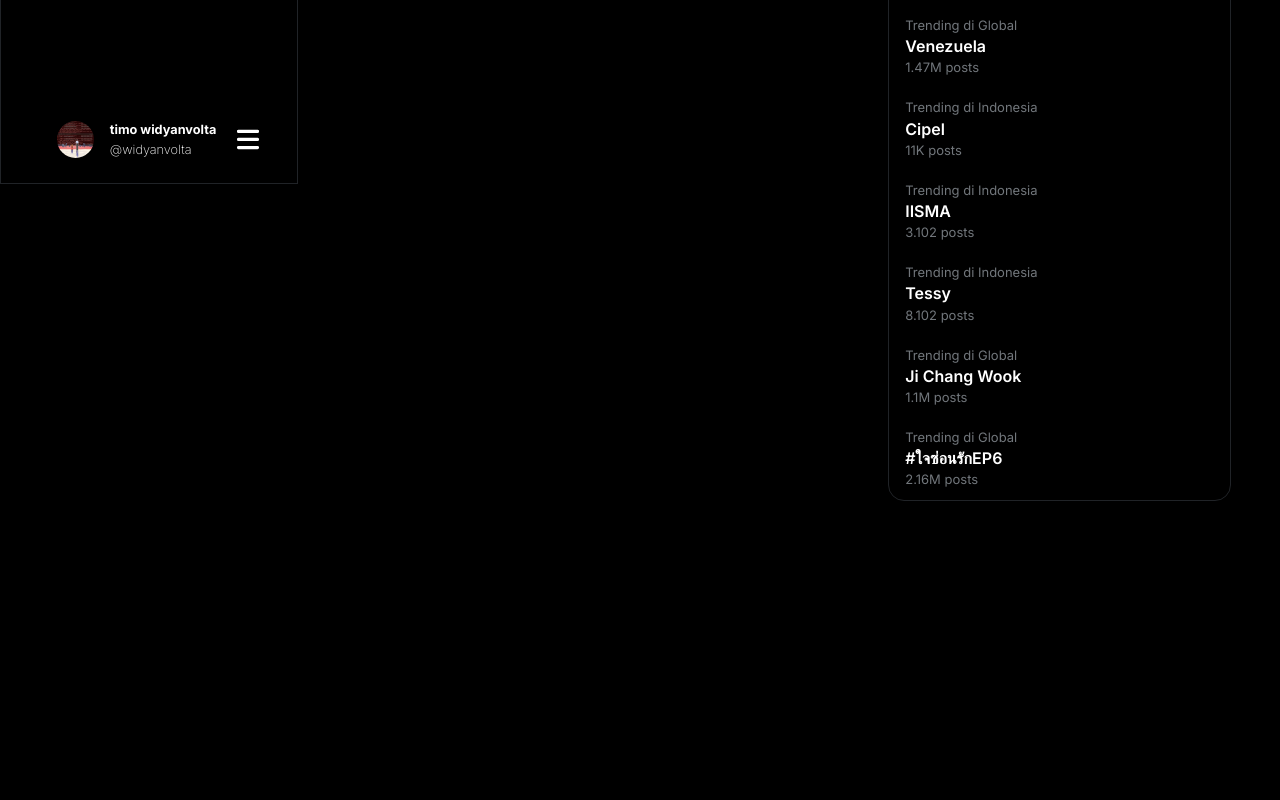
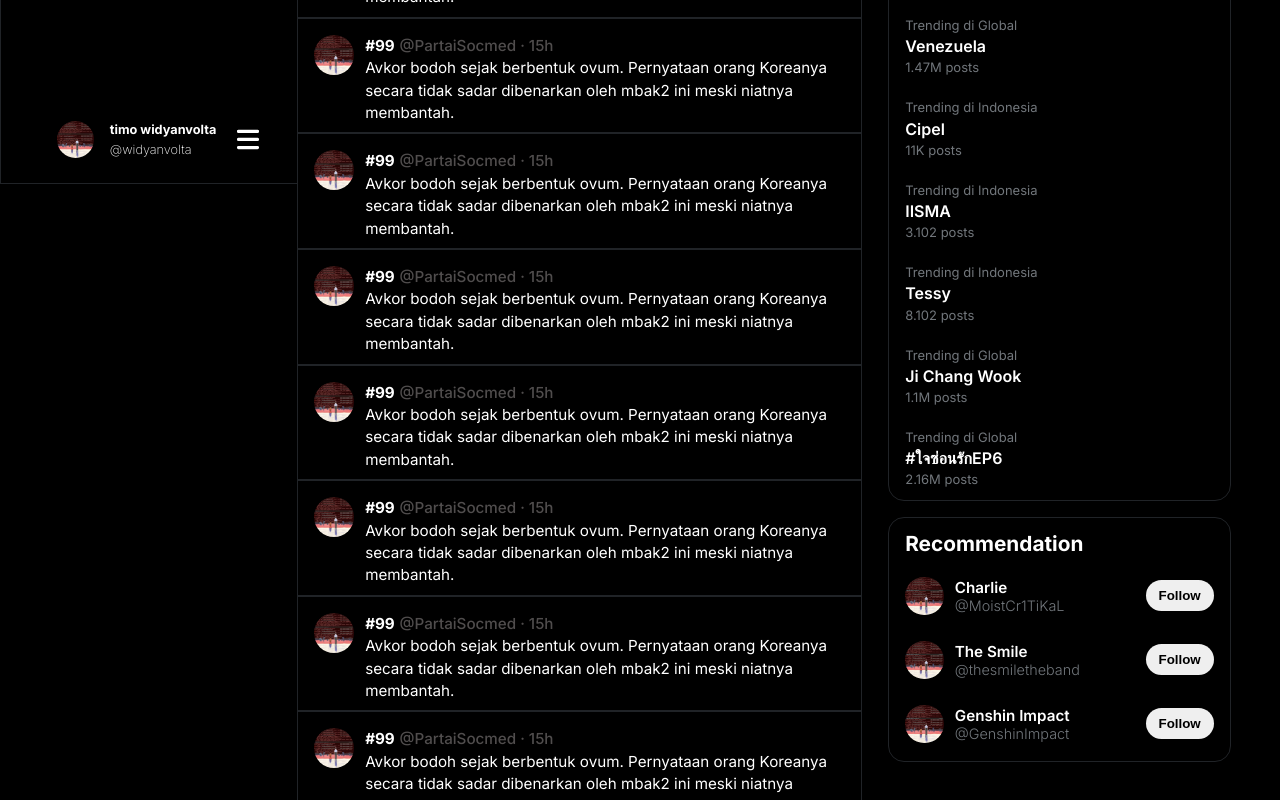
Before and after one commit to tamtemtomm/twitter-clone, a React (Create React App) app in the folder client/: page / in a window 1280 px wide. Shown: the part 620-1420 px from the top of the page. Before the commit the page ends 1125 px from the top, so only its background shows below. Built offline with nearby package versions, Linux system fonts and the light colour scheme.

Commit message:
Finish Essential UI

```diff
--- /dev/null
+++ b/client/src/components/AccountBox/AccountBox.css
@@ -0,0 +1,29 @@
+.account-box {
+  display: flex;
+  gap: 0.7rem;
+  align-items: center;
+  height: 3rem;
+}
+
+.account-box-text-container {
+  display: flex;
+  flex-direction: column;
+  width: 100%;
+}
+
+.account-box h3 {
+  font-size: 0.95rem;
+  font-weight: 600;
+}
+
+.account-box h4 {
+  font-weight: 300;
+  font-size: 0.9rem;
+  color: var(--color-gray-text);
+}
+
+.account-box button {
+  padding: 0.5rem 0.8rem;
+  border-radius: 1rem;
+  font-weight: 600;
+}
--- /dev/null
+++ b/client/src/components/AccountBox/AccountBox.tsx
@@ -0,0 +1,30 @@
+import React from "react";
+import ProfilePicture from "../../components/ProfilePicture";
+import "./AccountBox.css"
+
+interface AccountBoxProps{
+  username: string,
+  userTag: string,
+  profilePicture: string
+}
+
+const AccountBox = (props: AccountBoxProps) => {
+  return (
+    <div className="follow-recommendation-list-container">
+      <div className="account-box">
+        <ProfilePicture
+          profilePicture={props.profilePicture}
+          width="2.4rem"
+          text="profilePicture"
+        />
+        <div className="account-box-text-container">
+          <h3>{props.username}</h3>
+          <h4>@{props.userTag}</h4>
+        </div>
+        <button>Follow</button>
+      </div>
+    </div>
+  );
+};
+
+export default AccountBox;
--- /dev/null
+++ b/client/src/components/AccountBox/AccountRecommendationList.tsx
@@ -0,0 +1,19 @@
+import profilePicture from "../../assets/account-profile-test.jpg";
+
+export const accountRecommendationList = [
+  {
+    username: "Charlie",
+    userTag: "MoistCr1TiKaL",
+    profilePicture: profilePicture,
+  },
+  {
+    username: "The Smile",
+    userTag: "thesmiletheband",
+    profilePicture: profilePicture,
+  },
+  {
+    username: "Genshin Impact",
+    userTag: "GenshinImpact",
+    profilePicture: profilePicture,
+  },
+];
--- a/client/src/components/Post/Post.css
+++ b/client/src/components/Post/Post.css
@@ -4,6 +4,7 @@
   gap: 0.7rem;
   padding: 1rem 1rem 0.5rem 1rem;
   font-size: 0.95rem;
+  border: 1px solid var(--color-gray)
 }
 
 .post-profile {
--- a/client/src/components/Post/PostList.tsx
+++ b/client/src/components/Post/PostList.tsx
@@ -23,5 +23,96 @@ export const postList = [
     postTime: "15h",
     tweet:
       "Avkor bodoh sejak berbentuk ovum.\n Pernyataan orang Koreanya secara tidak sadar dibenarkan oleh mbak2 ini meski niatnya membantah.",
+  },{
+    userId: 1,
+    username: "#99",
+    userTag: "PartaiSocmed",
+    postTime: "15h",
+    tweet:
+      "Avkor bodoh sejak berbentuk ovum.\n Pernyataan orang Koreanya secara tidak sadar dibenarkan oleh mbak2 ini meski niatnya membantah.",
+  },{
+    userId: 1,
+    username: "#99",
+    userTag: "PartaiSocmed",
+    postTime: "15h",
+    tweet:
+      "Avkor bodoh sejak berbentuk ovum.\n Pernyataan orang Koreanya secara tidak sadar dibenarkan oleh mbak2 ini meski niatnya membantah.",
+  },{
+    userId: 1,
+    username: "#99",
+    userTag: "PartaiSocmed",
+    postTime: "15h",
+    tweet:
+      "Avkor bodoh sejak berbentuk ovum.\n Pernyataan orang Koreanya secara tidak sadar dibenarkan oleh mbak2 ini meski niatnya membantah.",
+  },{
+    userId: 1,
+    username: "#99",
+    userTag: "PartaiSocmed",
+    postTime: "15h",
+    tweet:
+      "Avkor bodoh sejak berbentuk ovum.\n Pernyataan orang Koreanya secara tidak sadar dibenarkan oleh mbak2 ini meski niatnya membantah.",
+  },{
+    userId: 1,
+    username: "#99",
+    userTag: "PartaiSocmed",
+    postTime: "15h",
+    tweet:
+      "Avkor bodoh sejak berbentuk ovum.\n Pernyataan orang Koreanya secara tidak sadar dibenarkan oleh mbak2 ini meski niatnya membantah.",
+  },{
+    userId: 1,
+    username: "#99",
+    userTag: "PartaiSocmed",
+    postTime: "15h",
+    tweet:
+      "Avkor bodoh sejak berbentuk ovum.\n Pernyataan orang Koreanya secara tidak sadar dibenarkan oleh mbak2 ini meski niatnya membantah.",
+  },{
+    userId: 1,
+    username: "#99",
+    userTag: "PartaiSocmed",
+    postTime: "15h",
+    tweet:
+      "Avkor bodoh sejak berbentuk ovum.\n Pernyataan orang Koreanya secara tidak sadar dibenarkan oleh mbak2 ini meski niatnya membantah.",
+  },{
+    userId: 1,
+    username: "#99",
+    userTag: "PartaiSocmed",
+    postTime: "15h",
+    tweet:
+      "Avkor bodoh sejak berbentuk ovum.\n Pernyataan orang Koreanya secara tidak sadar dibenarkan oleh mbak2 ini meski niatnya membantah.",
+  },{
+    userId: 1,
+    username: "#99",
+    userTag: "PartaiSocmed",
+    postTime: "15h",
+    tweet:
+      "Avkor bodoh sejak berbentuk ovum.\n Pernyataan orang Koreanya secara tidak sadar dibenarkan oleh mbak2 ini meski niatnya membantah.",
+  },{
+    userId: 1,
+    username: "#99",
+    userTag: "PartaiSocmed",
+    postTime: "15h",
+    tweet:
+      "Avkor bodoh sejak berbentuk ovum.\n Pernyataan orang Koreanya secara tidak sadar dibenarkan oleh mbak2 ini meski niatnya membantah.",
+  },{
+    userId: 1,
+    username: "#99",
+    userTag: "PartaiSocmed",
+    postTime: "15h",
+    tweet:
+      "Avkor bodoh sejak berbentuk ovum.\n Pernyataan orang Koreanya secara tidak sadar dibenarkan oleh mbak2 ini meski niatnya membantah.",
+  },{
+    userId: 1,
+    username: "#99",
+    userTag: "PartaiSocmed",
+    postTime: "15h",
+    tweet:
+      "Avkor bodoh sejak berbentuk ovum.\n Pernyataan orang Koreanya secara tidak sadar dibenarkan oleh mbak2 ini meski niatnya membantah.",
+  },{
+    userId: 1,
+    username: "#99",
+    userTag: "PartaiSocmed",
+    postTime: "15h",
+    tweet:
+      "Avkor bodoh sejak berbentuk ovum.\n Pernyataan orang Koreanya secara tidak sadar dibenarkan oleh mbak2 ini meski niatnya membantah.",
   },
 ];
--- /dev/null
+++ b/client/src/components/Trend/Trend.css
@@ -0,0 +1,29 @@
+
+.trend-container h1 {
+    font-size: 1.3rem;
+    display: flex;
+    flex-direction: column;
+  }
+
+  .trend-list {
+    display: flex;
+    flex-direction: column;
+    gap: 0.2rem;
+  }
+
+  .trend-list h4 {
+    font-weight: 400;
+    font-size: small;
+    color: var(--color-gray-text);
+  }
+
+  .trend-list h3 {
+    font-weight: 600;
+    font-size: medium;
+  }
+
+  .trend-list p {
+    font-weight: 400;
+    font-size: small;
+    color: var(--color-gray-text);
+  }
--- a/client/src/components/Trend/Trend.tsx
+++ b/client/src/components/Trend/Trend.tsx
@@ -1,4 +1,5 @@
 import React from "react";
+import "./Trend.css"
 
 interface TrendMenuProps {
   location: string;
--- a/client/src/pages/Home/Explore.css
+++ b/client/src/pages/Home/Explore.css
@@ -64,31 +64,20 @@
   gap: 1.5rem;
 }
 
-.trend-container h1 {
+.follow-recommendation-container {
+  display: flex;
+  flex-direction: column;
+  width: 82%;
+  /* height: 8rem; */
+  margin: 0 auto;
+  padding: 0.8rem 1rem;
+  border-radius: 1rem;
+  border: 1px solid var(--color-gray);
+  gap: 1rem;
+}
+
+.follow-recommendation-container h1 {
   font-size: 1.3rem;
   display: flex;
   flex-direction: column;
 }
-
-.trend-list {
-  display: flex;
-  flex-direction: column;
-  gap: 0.2rem;
-}
-
-.trend-list h4 {
-  font-weight: 400;
-  font-size: small;
-  color: var(--color-gray-text);
-}
-
-.trend-list h3 {
-  font-weight: 600;
-  font-size: medium;
-}
-
-.trend-list p {
-  font-weight: 400;
-  font-size: small;
-  color: var(--color-gray-text);
-}
--- a/client/src/pages/Home/Explore.tsx
+++ b/client/src/pages/Home/Explore.tsx
@@ -2,7 +2,9 @@ import "./Explore.css";
 import Icon from "../../components/Icon";
 import Trend from "../../components/Trend/Trend";
 import SearchIcon from "../../assets/svg/magnifying-glass-solid.svg";
+import AccountBox from "../../components/AccountBox/AccountBox";
 import { trendList } from "../../components/Trend/TrendList";
+import { accountRecommendationList } from "../../components/AccountBox/AccountRecommendationList";
 
 const Explore = () => {
   return (
@@ -30,6 +32,12 @@ const Explore = () => {
           <Trend {...trend} />
         ))}
       </div>
+      <div className="follow-recommendation-container">
+        <h1>Recommendation</h1>
+        {accountRecommendationList?.map((account) => (
+          <AccountBox {...account} />
+        ))}
+      </div>
     </section>
   );
 };
--- a/client/src/pages/Home/Main.tsx
+++ b/client/src/pages/Home/Main.tsx
@@ -3,7 +3,7 @@ import "./Main.css";
 
 import Post from "../../components/Post/Post";
 import CreatePost from "../../components/CreatePost/CreatePost";
-import { postList } from "../../components/Post/Post";
+import { postList } from "../../components/Post/PostList";
 
 const Main = () => {
   return (
```
